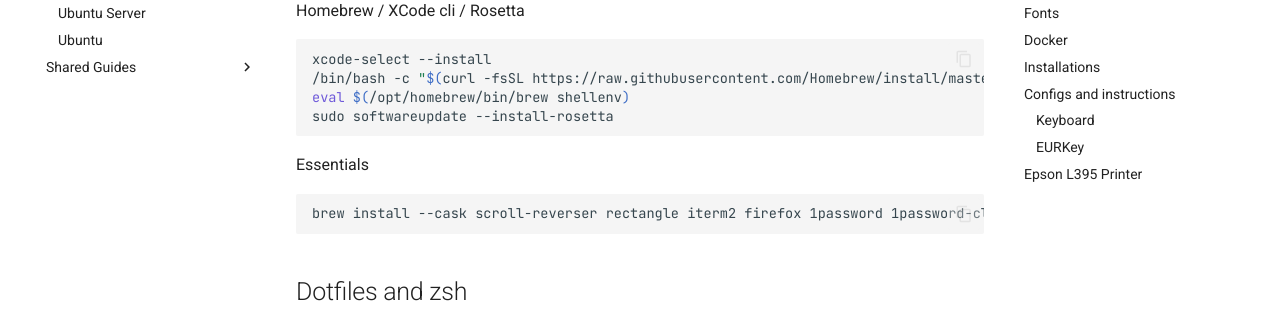
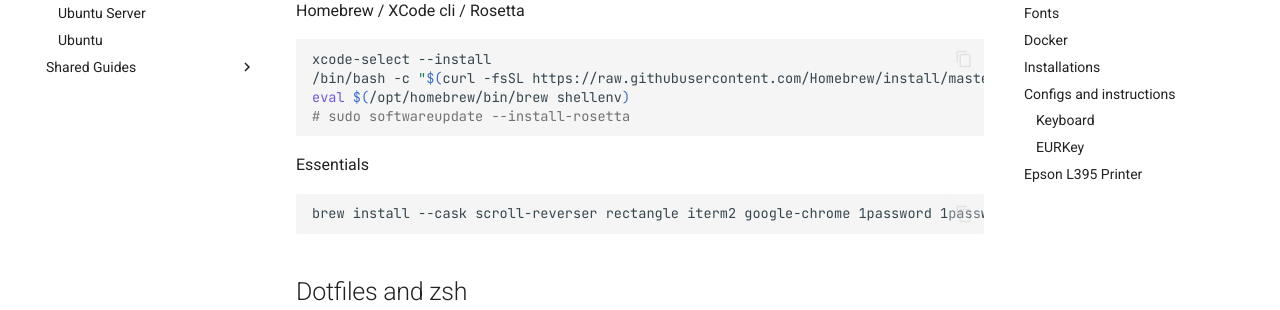
Before and after one commit to nataliafonseca/dotfiles, an MkDocs documentation site: the page built from docs/os/mac.md, in a window 1280 px wide and 900 px high. Shown: the part 233-543 px from the top of the window. Built offline with MkDocs 1.6.1 and Material for MkDocs 9.7.7, drawn with Linux system fonts in a browser that asks for light colours; comment, search, counter and statistics services are not loaded; some of the changed text lies outside the part shown.

Commit message:
feat: mac documentation changes wip

````diff
--- a/docs/os/mac.md
+++ b/docs/os/mac.md
@@ -8,13 +8,13 @@ Homebrew / XCode cli / Rosetta
 xcode-select --install
 /bin/bash -c "$(curl -fsSL https://raw.githubusercontent.com/Homebrew/install/master/install.sh)"
 eval $(/opt/homebrew/bin/brew shellenv)
-sudo softwareupdate --install-rosetta
+# sudo softwareupdate --install-rosetta
 ```
 
 Essentials
 
 ```sh
-brew install --cask scroll-reverser rectangle iterm2 firefox 1password 1password-cli git gh bat exa micro jq
+brew install --cask scroll-reverser rectangle iterm2 google-chrome 1password 1password-cli git gh bat exa micro jq
 ```
 
 --8<-- "./docs/common/dotfiles.md"
````
Also changed, not shown: other parts of docs/os/mac.md (+1 -3 lines).
